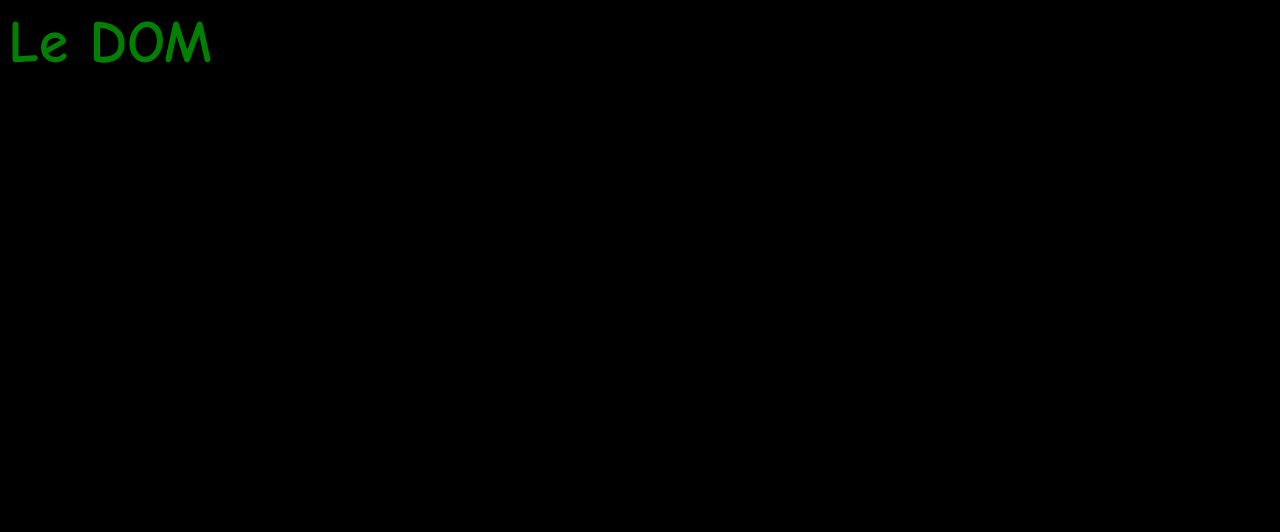
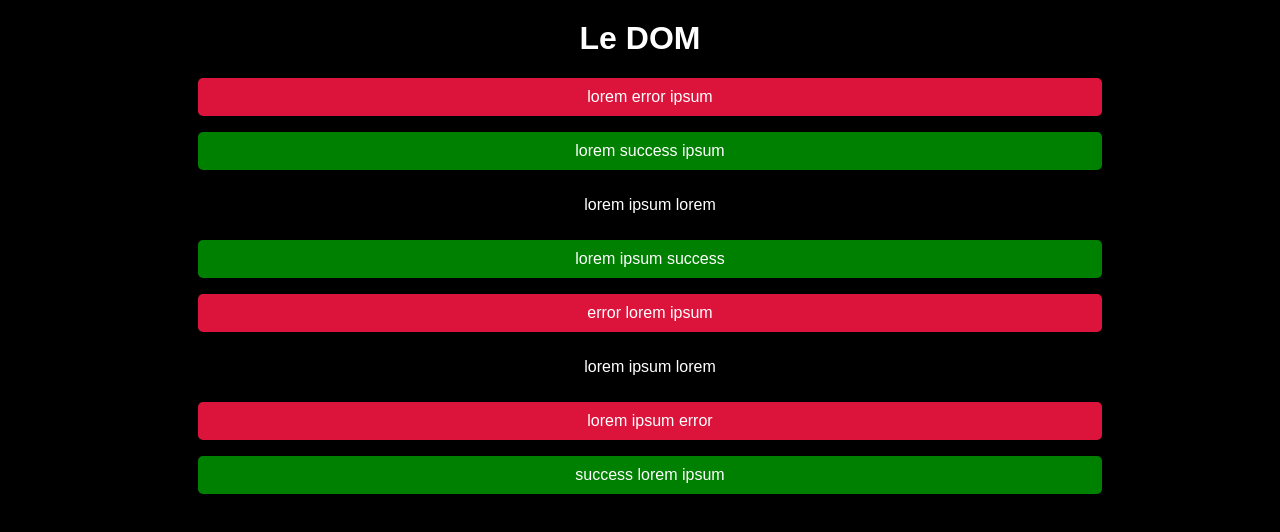
Before and after one commit to InspectorPocket/LearnJS, a plain HTML site: page Section_6/index.html in a window 1280 px wide. Drawn offline with Linux system fonts and the light colour scheme.

Commit message:
Adding & Removing Classes

```diff
--- a/Section_6/index.html
+++ b/Section_6/index.html
@@ -4,10 +4,27 @@
     <meta name="viewport" content="width=device-width, initial-scale=1.0">
     <meta http-equiv="X-UA-Compatible" content="ie=edge">
     <title>The Document Object Model</title>
+    <link rel="stylesheet" href="styles.css">
 </head>
 
-<body style="background-color: #000; color: #fff; font-family: comic sans ms; text-align: left;">
-    <h1 style="color: red;">Le DOM</h1>
+<body>
+    <div class="container">
+        <h1 class="title">Le DOM</h1>
+
+        <!-- <p class="message-box">
+            The quick brown fox jumps over the fuckin fence because he doesn't give a fuck.
+        </p> -->
+
+        <p>lorem error ipsum</p>
+        <p>lorem success ipsum</p>
+        <p>lorem ipsum lorem</p>
+        <p>lorem ipsum success</p>
+        <p>error lorem ipsum</p>
+        <p>lorem ipsum lorem</p>
+        <p>lorem ipsum error</p>
+        <p>success lorem ipsum</p>
+
+    </div>
 
     <script src="sandbox.js"></script>
 </body>
--- a/Section_6/sandbox.js
+++ b/Section_6/sandbox.js
@@ -1,17 +1,26 @@
-const title = document.querySelector('h1');
+const content = document.querySelectorAll('p');
+console.log(content)
 
-// this overwrites existing styles
-// title.setAttribute('style', 'margin:50px;')
+// console.log(content.classList);
+// content.classList.add('error');
+// content.classList.remove('error');
+// content.classList.add('success');
 
-console.log(title.style);
-console.log(title.style.color);
 
-// this way add the sytle
-title.style.margin = '50px';
-title.style.color = 'green';
+// innerText will only get text that is visible !(display: none;) for eg
+// textContent will get all the text within the element regardless
 
-// can change styles by converting them to camel case (font-size -> fontSize)
-title.style.fontSize = '60px';
+content.forEach(twat => {
+    twat.classList.add('message-box');
+    if (twat.textContent.includes('error')) {
+        twat.classList.add('error');
+    } else if (twat.innerText.includes('success')) {
+        twat.classList.add('success');
+    }
+});
 
-// can reset styles by setting them to ''
-title.style.margin = '';
+const title = document.querySelector('.title');
+
+title.classList.toggle('test'); // on
+title.classList.toggle('test'); // off
+title.classList.toggle('test'); // on
--- /dev/null
+++ b/Section_6/styles.css
@@ -0,0 +1,33 @@
+body {
+    background-color: #000;
+    color: #fff;
+    font-family: Arial, Helvetica, sans-serif;
+    text-align: left;
+}
+
+.container {
+    margin: 0 15%;
+
+}
+
+.title {
+    color: white;
+    text-align: center;
+    margin-top: 20px;
+}
+
+.message-box {
+    border-radius: 5px;
+    padding: 10px;
+    color: white;
+    width: 100%;
+    text-align: center;
+}
+
+.error {
+    background-color: crimson;
+}
+
+.success {
+    background-color: green;
+}
```
